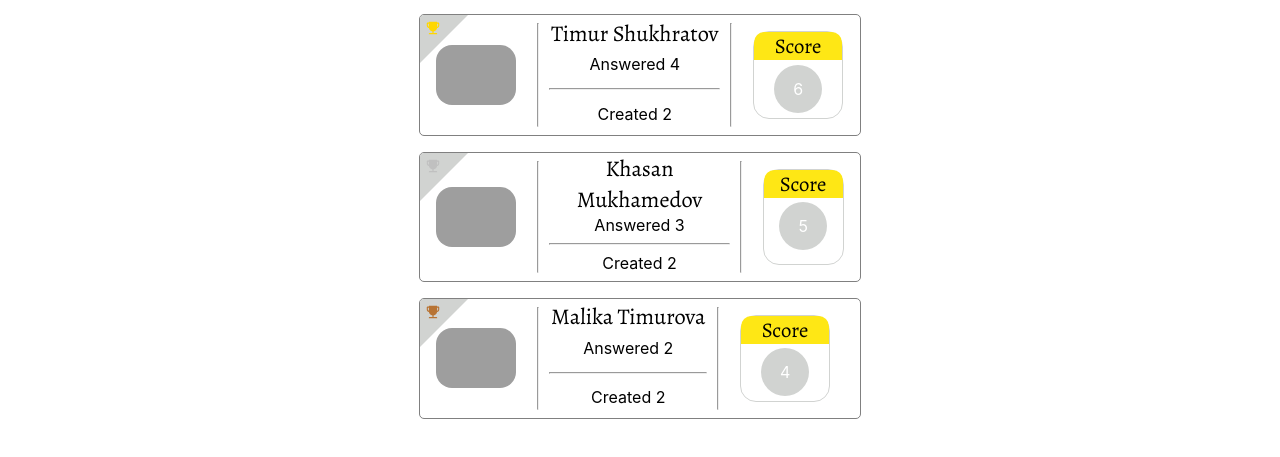
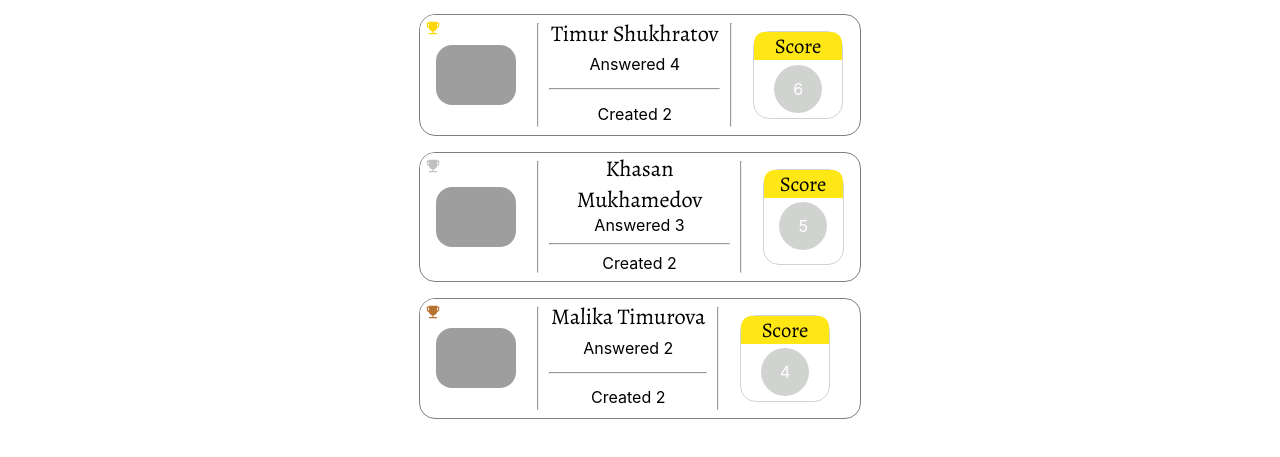
Before and after one commit to pharrukh/react-would-you-rather, a React app: page /leaders in a window 1280 px wide. Shown: the part 83-540 px from the top of the page. Built offline with nearby package versions, Linux system fonts and the light colour scheme; grey boxes are pictures that could not be loaded.

Commit message:
feat: update style

```diff
--- a/src/components/App.css
+++ b/src/components/App.css
@@ -246,7 +246,7 @@ input[type="text"] {
 
 .note {
   position: relative;
-  border-radius: 5px;
+  border-radius: 1em;
   overflow: hidden;
 }
 
@@ -259,7 +259,7 @@ input[type="text"] {
   height: 0;
   border-right: 3em solid transparent;
   border-bottom: 3em solid transparent;
-  border-top: 3em solid #d1d3d1;
+  border-top: 3em solid white;
   z-index: 0;
 }
 
```
